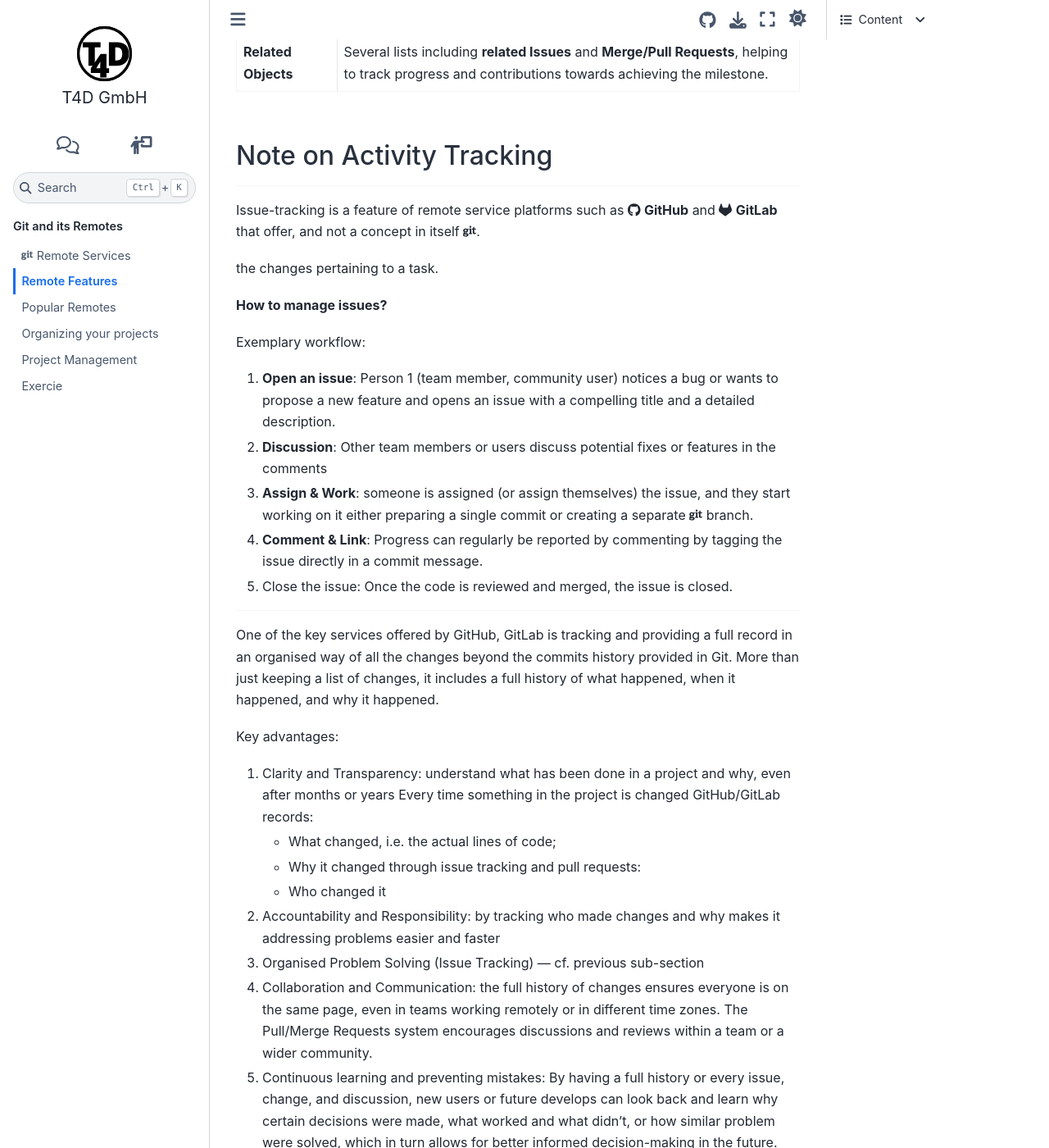
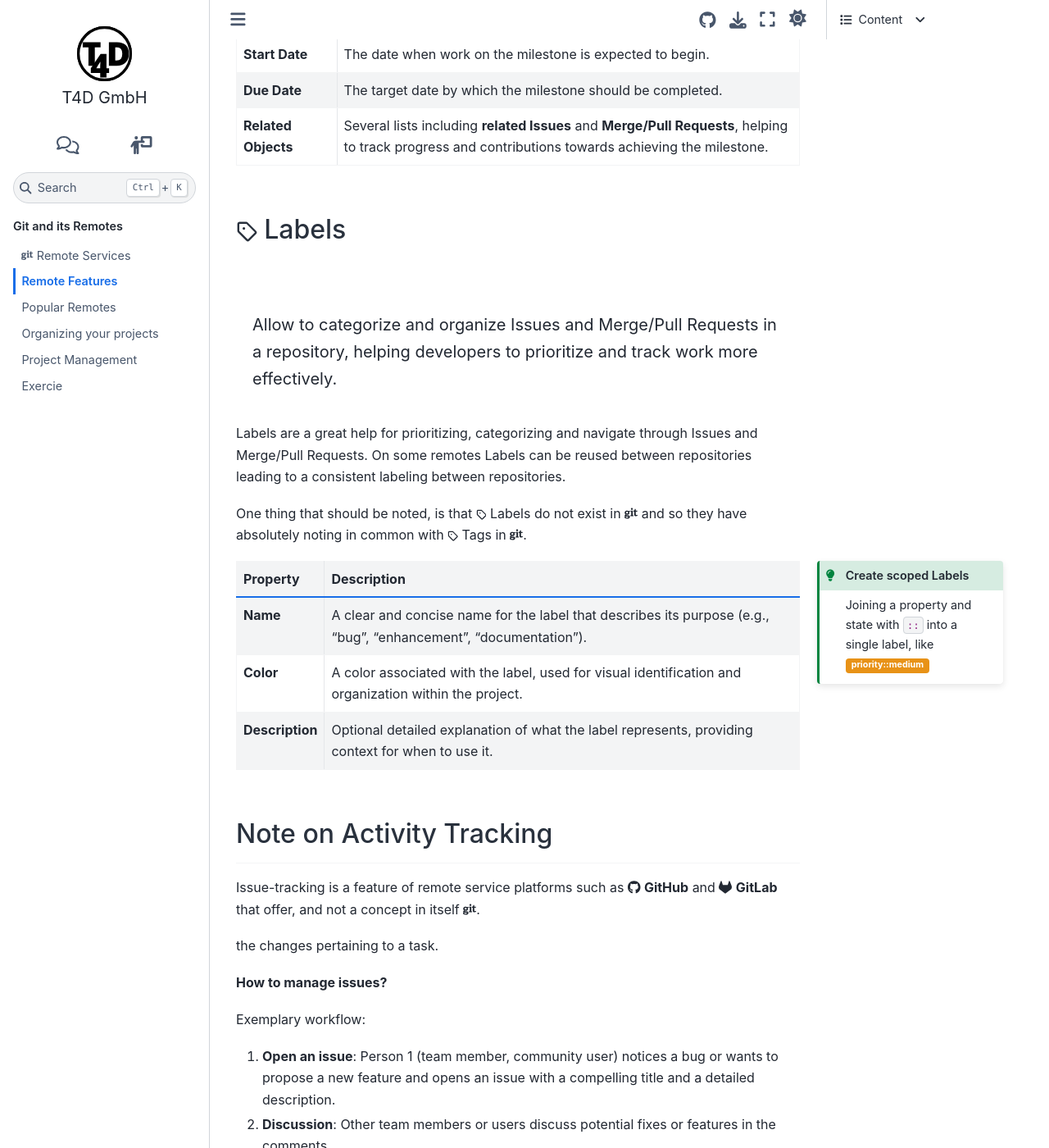
Before and after one commit to t4d-gmbh/git-and-its-remotes, a Sphinx documentation site: the page built from source/content/remote_service_features/index.md, in a window 1280 px wide and 1400 px high, scrolled down 4970 px. Shown: the whole window at 82% size. Built offline with Sphinx 7.4.7 and the Sphinx Book theme 1.1.4, drawn with Linux system fonts in a browser that asks for light colours; pages that are not in the unit, such as notebooks, are missing from menus; the version number could not be read and is left out; some of the changed text lies outside the part shown.

Commit message:
done with labels

````diff
--- a/source/content/remote_service_features/collaboration_tools/index.md
+++ b/source/content/remote_service_features/collaboration_tools/index.md
@@ -8,6 +8,7 @@
 ./issues
 ./merge_pull_requests
 ./milestones
+./labels
 ./activity_tracking
 
 ```
--- a/source/content/remote_service_features/collaboration_tools/issues.md
+++ b/source/content/remote_service_features/collaboration_tools/issues.md
@@ -24,7 +24,6 @@ Generally, issues tend to have the following properties:
 Generally, any problem, question, or proposition that needs to be addressed can be documented in an issue.
 :::
 
-
 | Property     | Description                                                                                                                                                     |
 |--------------|-----------------------------------------------------------------------------------------------------------------------------------------------------------------|
 | **Description** | {% if slide %}**Title** and a short **description** that outlines what need to be addressed.{% else %}Each issue has a title and a description section that outlines the problem (expected and actual behavior), task (e.g., steps to reproduce), or an enhancement (e.g., a new feature, potential ideas or solutions to fix a bug).{% endif %} |
--- /dev/null
+++ b/source/content/remote_service_features/collaboration_tools/labels.md
@@ -0,0 +1,24 @@
+### {octicon}`tag;0.8em` Labels
+&nbsp;
+:::{epigraph}
+Allow to categorize and organize Issues and Merge/Pull Requests in a repository, helping developers to prioritize and track work more effectively.
+:::
+
+{% if page %}
+Labels are a great help for prioritizing, categorizing and navigate through Issues and Merge/Pull Requests.
+On some remotes Labels can be reused between repositories leading to a consistent labeling between repositories.
+
+One thing that should be noted, is that {octicon}`tag;0.8em` Labels do not exist in <i class="fab fa-git"></i> and so they have absolutely noting in common with {octicon}`tag;0.8em` Tags in <i class="fab fa-git"></i>.
+{% endif %}
+
+:::{admonition} Create scoped Labels
+:class: tip, margin
+
+Joining a property and state with `::` into a single label, like {bdg-secondary}`priority::medium`
+:::
+
+| Property                 | Description                                                                                                                                                     |
+|--------------------------|-----------------------------------------------------------------------------------------------------------------------------------------------------------------|
+| **Name**                 | {% if slide %}Single word or combination of words{% else %}A clear and concise name for the label that describes its purpose (e.g., "bug", "enhancement", "documentation").{% endif %}                                              |
+| **Color**                | A color associated with the label{% if page %}, used for visual identification and organization within the project{% endif %}.                                                         |
+| **Description**          | Optional detailed explanation of what the label represents{% if page %}, providing context for when to use it{% endif %}.                                          |
--- a/source/content/remote_service_features/collaboration_tools/merge_pull_requests.md
+++ b/source/content/remote_service_features/collaboration_tools/merge_pull_requests.md
@@ -1,6 +1,7 @@
 ### {octicon}`git-pull-request;0.8em` Merge/Pull Requests
+&nbsp;
 ```{epigraph}
-Merge Request (<i class="fab fa-gitlab"></i>) or Pull Request (<i class="fab fa-github"></i>) correspond to a formal request by a developer to have their code changes merged from one branch into another branch
+Merge Request (<i class="fab fa-gitlab"></i>) or Pull Request (<i class="fab fa-github"></i>) are formal request by a developer to have their code changes merged from one branch into another branch
 ```
 :::{admonition} {octicon}`issue-opened;0.8em` {octicon}`arrow-right` {octicon}`git-pull-request;0.8em`
 :class: note, margin
--- a/source/content/remote_service_features/collaboration_tools/milestones.md
+++ b/source/content/remote_service_features/collaboration_tools/milestones.md
@@ -1,4 +1,5 @@
 ### {octicon}`milestone;0.8em` Milestones
+&nbsp;
 ```{epigraph}
 A collection of {octicon}`issue-opened` Issues and {octicon}`git-pull-request;0.8em` Merge/Pull Requests to facilitate project management.
 
--- a/source/content/remote_service_features/index.md
+++ b/source/content/remote_service_features/index.md
@@ -31,6 +31,8 @@ However, some features are rather uinversally present{%if page %} and can be rou
 ```
 ```{include} ./collaboration_tools/milestones.md
 ```
+```{include} ./collaboration_tools/labels.md
+```
 ```{include} ./collaboration_tools/activity_tracking.md
 ```
 ```{include} ./project_mgmt_tools.md
````
